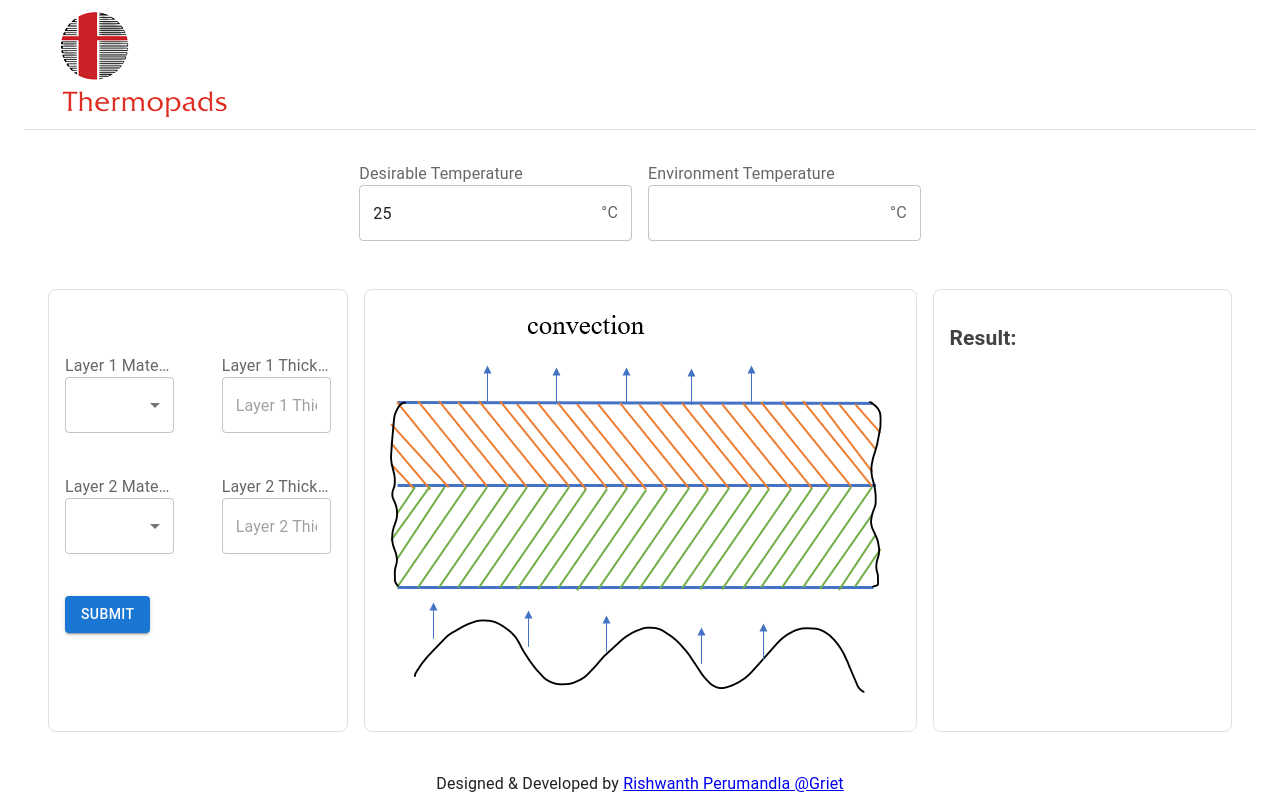
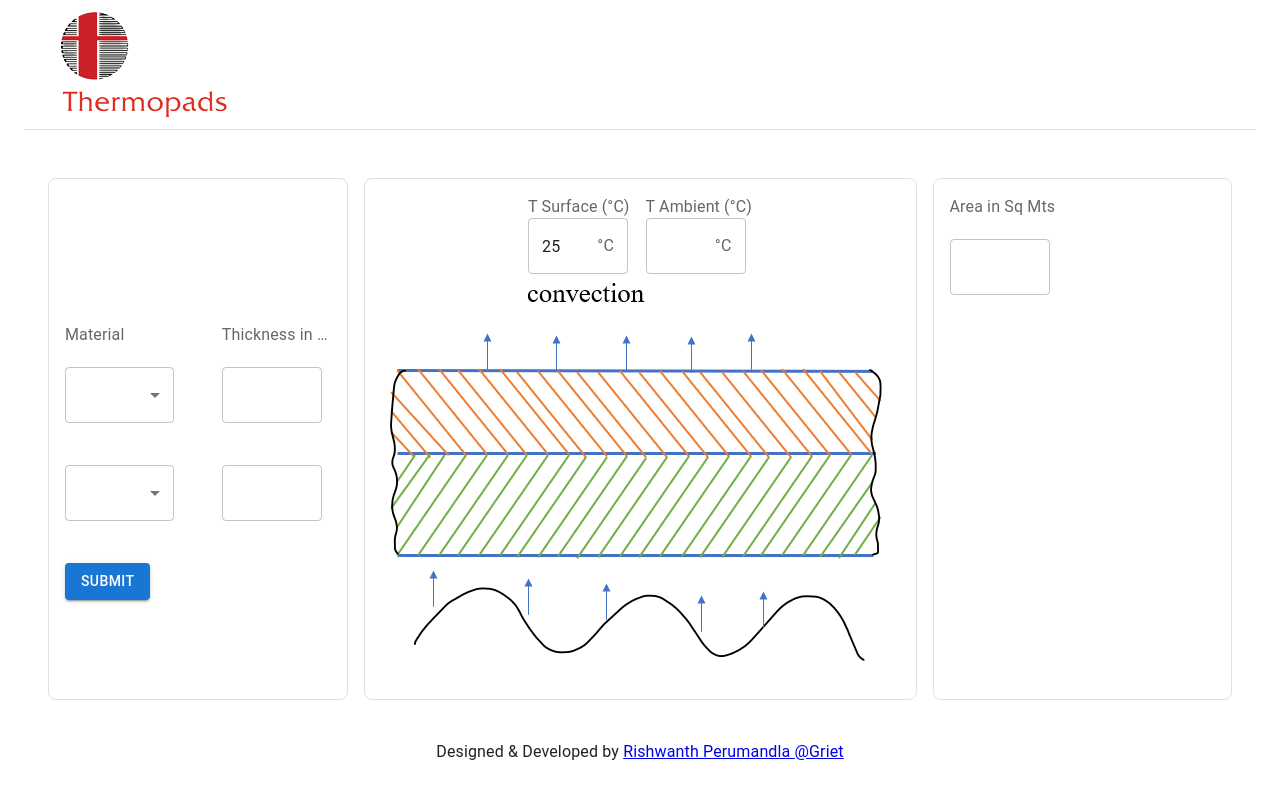
Before and after one commit to RishwanthPerumandla/thermopads, a React (Create React App) app: page / in a window 1280 px wide. Built offline with nearby package versions, Linux system fonts and the light colour scheme.

Commit message:
layout changes

```diff
--- a/src/App.js
+++ b/src/App.js
@@ -16,37 +16,13 @@ function App() {
   return (
 
     <ThemeProvider theme={theme}>
-      <div className="ripple-background">
-        <div className="circle xxlarge shade1"></div>
-        <div className="circle xlarge shade2"></div>
-        <div className="circle large shade3"></div>
-        <div className="circle mediun shade4"></div>
-        <div className="circle small shade5"></div>
-      </div>
       <CssBaseline />
       <Container maxWidth="xl">
         <Nav />
         <main>
-          {/* <Grid container spacing={5} sx={{ mt: 3 }}>
-            <Grid item xs={12} sm={6}>
-              <Design />
-            </Grid>
-            <Grid item xs={12} sm={6}>
-              <div>
-                <img src={require("./images/convection.png")} />
-              </div>
-            </Grid>
-          </Grid> */}
           <Design1 />
-
           <Container maxWidth="lg" className='footer' >
             <Grid xs={12} sm={12}>
-              <div size="small">
-                {/* <center>
-                  <img src={require("./images/thermopadslogo.png")} />
-                </center> */}
-
-              </div>
               <div>
                 <center>
                   Designed & Developed by <a href="https://www.rishwanth.com">Rishwanth Perumandla @Griet</a>
@@ -54,12 +30,9 @@ function App() {
 
               </div>
             </Grid>
-
           </Container>
         </main>
-
       </Container>
-
     </ThemeProvider>
 
   );
--- a/src/components/Design1.js
+++ b/src/components/Design1.js
@@ -62,11 +62,10 @@ const Design1 = () => {
     const { register, handleSubmit } = useForm();
     const [result, setResult] = useState("");
     const [result1, setResult1] = useState("");
+    const [result2, setResult2] = useState("");
     const onSubmit = async (data) => {
         console.log(data)
-
         const Q2 = await Algorithm(data);
-
         data.time = secondsToHms(Q2.T);
         data.HeatDissipated = Q2.Q;
         data.Gri = Q2.Gri;
@@ -87,33 +86,25 @@ const Design1 = () => {
             setResult1(JSON.stringify("200Watt"));
         }
 
+        console.log(data.HeatDissipated)
+        setResult2(data.area * data.HeatDissipated)
+
         setResult(JSON.stringify(data.time));
     }
 
     return <div style={{ width: '100%' }}>
         <form onSubmit={handleSubmit((data) => onSubmit(data))}>
 
-            <Grid sx={{ mt: 2 }} container alignItems="center"
-                justifyContent="center" spacing={2} >
-                <Grid item >
-                    <InputLabel id="demo-simple-select-label">Desirable Temperature</InputLabel>
-                    <OutlinedInput label="Desirable Temperature" id="outlined-number" type="number" step=".1" defaultValue={25} {...register("desirableTemp")} placeholder="Desirable Temperature" endAdornment={<InputAdornment position="end">°C</InputAdornment>} />
-                    {/* <input type="number" step=".1" defaultValue={25} {...register("desirableTemp")} placeholder="Desirable Temperature" /> */}
-                </Grid>
-                <Grid item>
-                    <InputLabel id="demo-simple-select-label">Environment Temperature</InputLabel>
-                    <OutlinedInput label="Environment Temperature" id="outlined-number" type="number" step=".1"{...register("environTemp")} endAdornment={<InputAdornment position="end">°C</InputAdornment>} />
-                    {/* <input type="number" step=".1"{...register("environTemp")} placeholder="Environmental Temperature" /> */}
-                </Grid>
-            </Grid>
+
 
 
             <br />
             <Box sx={{ m: 2, display: 'grid', gridTemplateColumns: 'repeat(3, 1fr)' }}>
                 <Item >
-                    <Grid sx={{ pt: 6 }} container spacing={6}>
+                    <Grid sx={{ pt: 16 }} container spacing={6}>
                         <Grid item xs={12} sm={6}>
-                            <InputLabel id="demo-simple-select-label">Layer 1 Material</InputLabel>
+                            <InputLabel id="demo-simple-select-label"> Material</InputLabel>
+                            <br />
                             <Select
                                 placeholder='Layer 1 Material'
                                 id="demo-simple-select"
@@ -132,8 +123,10 @@ const Design1 = () => {
 
                         </Grid>
                         <Grid item xs={12} sm={6}>
-                            <InputLabel id="demo-simple-select-label">Layer 1 Thickness in MM</InputLabel>
-                            <OutlinedInput id="outlined-number"  {...register("layer1Thickness")} placeholder="Layer 1 Thickness in MM" />
+                            <InputLabel id="demo-simple-select-label">Thickness in MM</InputLabel>
+                            <br />
+
+                            <OutlinedInput id="outlined-number" style={{ width: 100 }} {...register("layer1Thickness")} />
 
                             {/* <input {...register("layer1Thickness")} placeholder="layer1 Thickness" /> */}
                         </Grid>
@@ -144,7 +137,7 @@ const Design1 = () => {
 
                     <Grid container spacing={6} >
                         <Grid item xs={12} sm={6}>
-                            <InputLabel id="demo-simple-select-label">Layer 2 Material</InputLabel>
+                            {/* <InputLabel id="demo-simple-select-label"> Material</InputLabel> */}
                             <Select
                                 placeholder='Layer 1 Material'
                                 id="demo-simple-select"
@@ -162,10 +155,10 @@ const Design1 = () => {
                             </Select>
                         </Grid>
                         <Grid item xs={12} sm={6}>
-                            <InputLabel id="demo-simple-select-label">Layer 2 Thickness in MM</InputLabel>
+                            {/* <InputLabel id="demo-simple-select-label">Thickness in MM</InputLabel> */}
 
-                            <TextField focusColor='grey' id="outlined-basic" variant="outlined"
-                                default={0}  {...register("layer2Thickness")} placeholder="Layer 2 Thickness in MM" />
+                            <TextField focusColor='grey' id="outlined-basic" variant="outlined" style={{ width: 100 }}
+                                default={0}  {...register("layer2Thickness")} />
 
                             {/* <input {...register("layer2Thickness")} default={0} placeholder="layer2 Thickness" /> */}
                         </Grid>
@@ -177,26 +170,40 @@ const Design1 = () => {
                     </Button>
                 </Item>
                 <Item>
+                    <Grid container alignItems="center"
+                        justifyContent="center" spacing={2} >
+                        <Grid item >
+                            <InputLabel id="demo-simple-select-label">T Surface (°C)</InputLabel>
+                            <OutlinedInput style={{ width: 100 }} label="Surface Temperature" id="outlined-number" type="number" step=".1" defaultValue={25} {...register("desirableTemp")} placeholder="Desirable Temperature" endAdornment={<InputAdornment position="end">°C</InputAdornment>} />
+                            {/* <input type="number" step=".1" defaultValue={25} {...register("desirableTemp")} placeholder="Desirable Temperature" /> */}
+                        </Grid>
+                        <Grid item>
+                            <InputLabel id="demo-simple-select-label">T Ambient (°C)</InputLabel>
+                            <OutlinedInput style={{ width: 100 }} label="Ambient Temperature" id="outlined-number" type="number" step=".1"{...register("environTemp")} endAdornment={<InputAdornment position="end">°C</InputAdornment>} />
+                            {/* <input type="number" step=".1"{...register("environTemp")} placeholder="Environmental Temperature" /> */}
+                        </Grid>
+                    </Grid>
                     <div>
                         <img src={require("../images/convection.png")} />
                     </div>
                 </Item>
                 <Item >
                     <div>
-                        <h2> Result:</h2>
-                        {(result !== "" && result1 !== "") &&
+                        <InputLabel id="demo-simple-select-label">Area in Sq Mts</InputLabel>
+                        <br />
+                        <OutlinedInput id="outlined-number" style={{ width: 100 }} {...register("area")} />
+                        {(result !== "" && result2 !== "") &&
                             <div sx={{ pt: 6 }}>
-                                <Grid container spacing={4}>
+                                <Grid container spacing={2}>
                                     <Grid item xs={12} sm={12}>
                                         <h3>Time Takes to Heat : <b>{result}</b></h3>
                                     </Grid>
                                     <Grid item xs={12} sm={12}>
-                                        <h3>Recommended Wattage for Mat: <b>{result1}</b> </h3>
+                                        <h3>Recommended Wattage for Mat: <b>{result2}</b> </h3>
                                     </Grid>
                                 </Grid>
                             </div>}
                     </div>
-
                 </Item>
             </Box>
         </form>
```
Also changed, not shown: src/components/Layout.js (deleted).
